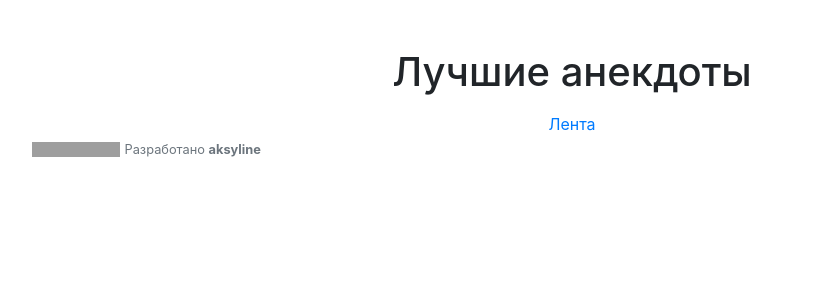
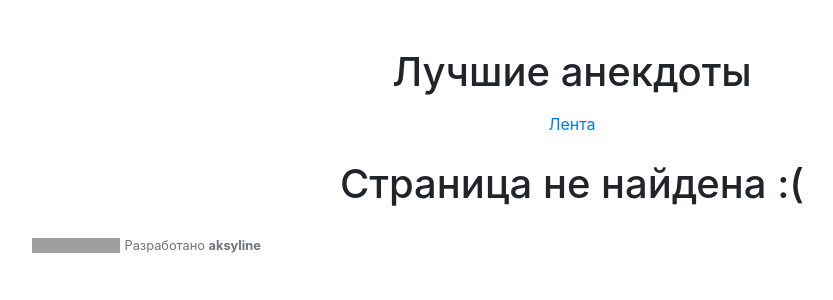
Before and after one commit to ekorolev/anecs-client, a React (Create React App) app: page /404 in a window 1280 px wide. Shown: the top 300 px of the page, without its empty margins (68-901 px from the left). Built offline with nearby package versions, Linux system fonts and the light colour scheme; grey boxes are pictures that could not be loaded.

Commit message:
add 404 page

```diff
--- a/public/index.html
+++ b/public/index.html
@@ -23,7 +23,7 @@
       work correctly both with client-side routing and a non-root public URL.
       Learn how to configure a non-root public URL by running `npm run build`.
     -->
-    <title>Сборник лучших анекдотов</title>
+    <title>Сборник лучших анекдотов, авторская подборка.</title>
   </head>
   <body>
     <!--LiveInternet counter--><script type="text/javascript">
--- a/src/App.js
+++ b/src/App.js
@@ -1,11 +1,12 @@
 import React, { Component } from 'react'
-import { Route, withRouter } from 'react-router-dom'
+import { Route, withRouter, Redirect, Switch } from 'react-router-dom'
 import { connect } from 'react-redux'
 import MainLayout from './layouts/MainLayout'
 import Anecdotes from './containers/AnecdoteList'
 import AboutPage from './containers/AboutPageCountainer'
 import CreatePage from './containers/CreatePageContainer'
 import LoginPage from './containers/LoginPageContainer'
+import NotFound from './components/NotFound'
 import Nav from './components/NavComponent'
 import {
   addAnecdotes,
@@ -36,10 +37,14 @@ class App extends Component {
         <div className="container">
           <Nav />
         </div>
-        <Route exact path="/" component={Anecdotes}/>
-        <Route path="/about" component={AboutPage}/>
-        <Route path="/create" component={CreatePage}/>
-        <Route path="/login" component={LoginPage}/>
+        <Switch>
+          <Route exact path="/" component={Anecdotes}/>
+          <Route path="/about" component={AboutPage}/>
+          <Route path="/create" component={CreatePage}/>
+          <Route path="/login" component={LoginPage}/>
+          <Route path="/404" component={NotFound}/>
+          <Route render={()=><Redirect to="/404"/>}/>
+        </Switch>
       </MainLayout>
     )
   }
--- /dev/null
+++ b/src/components/NotFound.js
@@ -0,0 +1,13 @@
+import React from 'react'
+
+class NotFound extends React.Component {
+  render() {
+    return (
+      <div className='container my-4 text-center'>
+        <h1>Страница не найдена :(</h1>
+      </div>
+    )
+  }
+}
+
+export default NotFound
```
